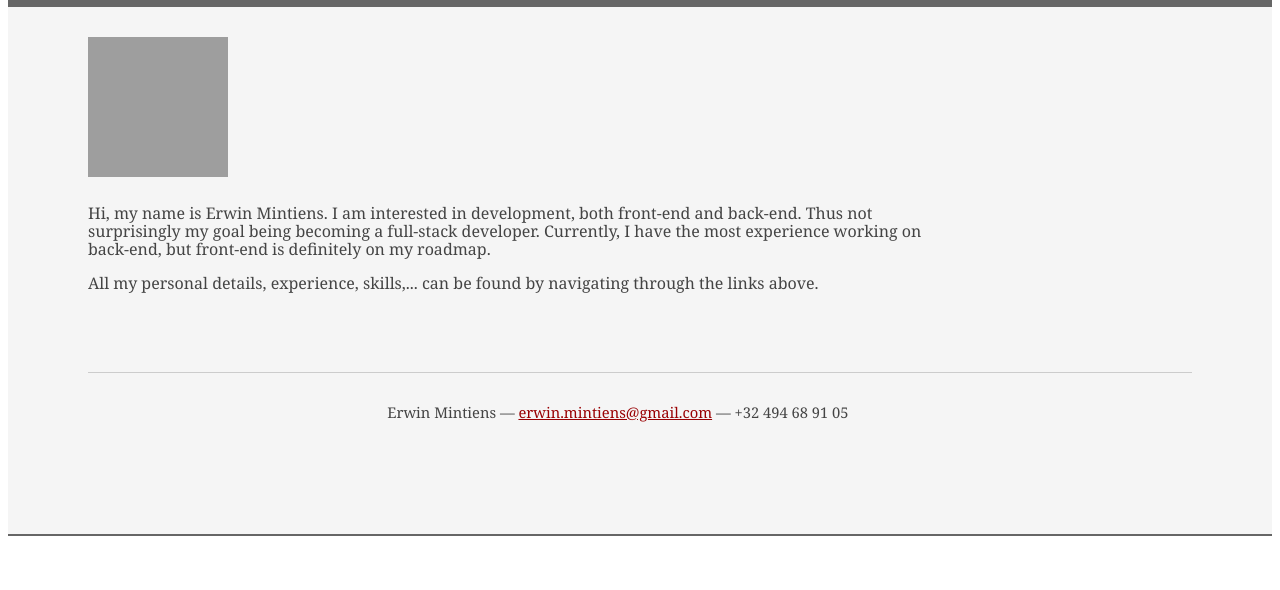
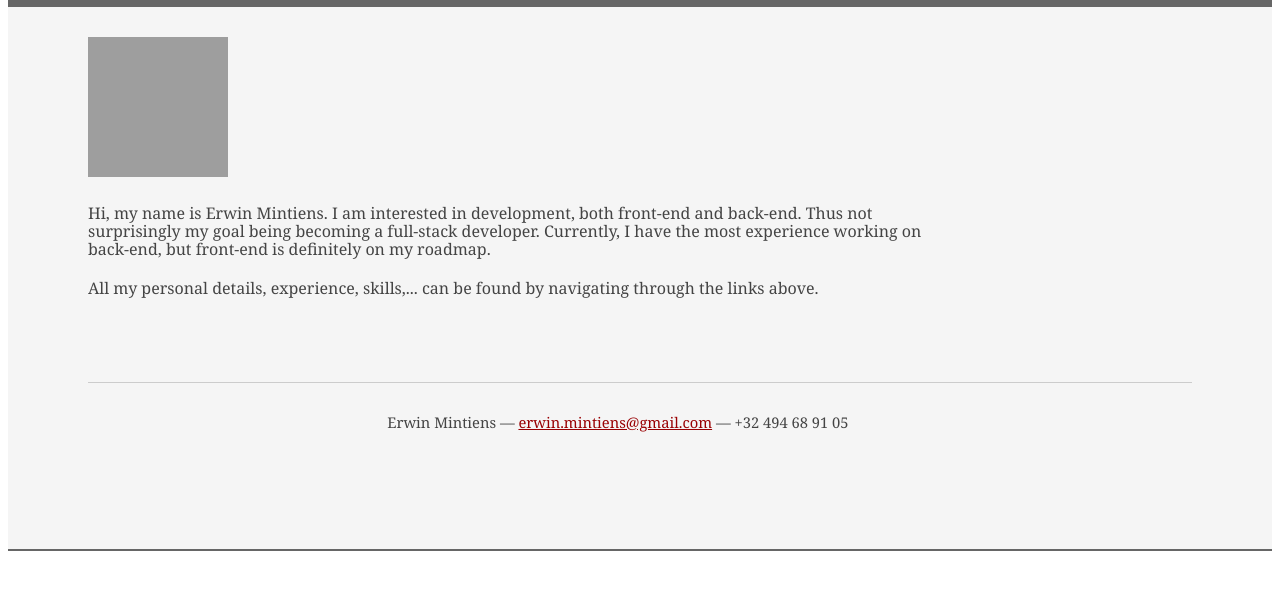
Before and after one commit to erwinmintiens/cv-flask, a Flask app: page /web/index in a window 1280 px wide. Shown: the part 145-735 px from the top of the page. Run offline with Flask 2, Linux system fonts and the light colour scheme; some libraries are stand-ins or nearby versions; grey boxes are pictures that could not be loaded.

Commit message:
Added paragraph spacing

```diff
--- a/static/resume.css
+++ b/static/resume.css
@@ -26,7 +26,7 @@
 h2 { font-size: 152% }
 h3, h4 { font-size: 122%; }
 h1, h2, h3, h4 { color: #333; }
-p { font-size: 100%; line-height: 18px; padding-right: 3em; }
+p { font-size: 100%; line-height: 18px; padding-right: 3em; padding-bottom: 5px;}
 a { color: #990003 }
 a:hover { text-decoration: none; }
 strong { font-weight: bold; }
```
